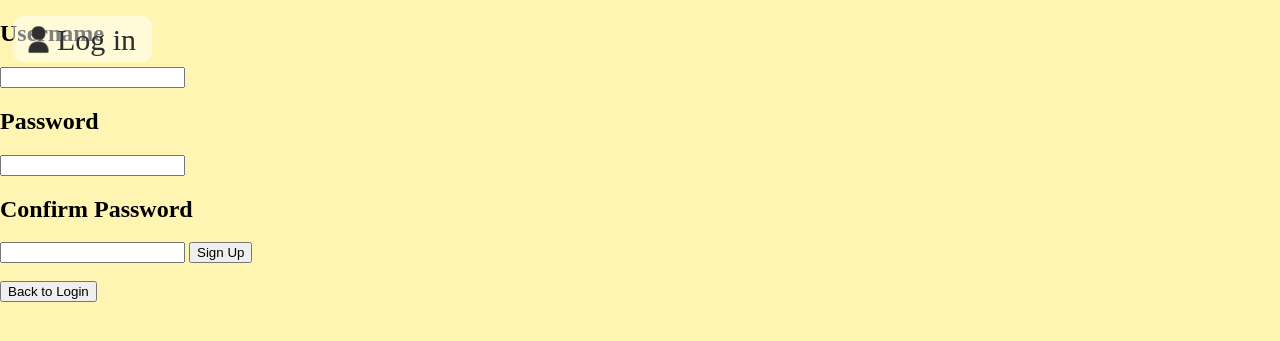
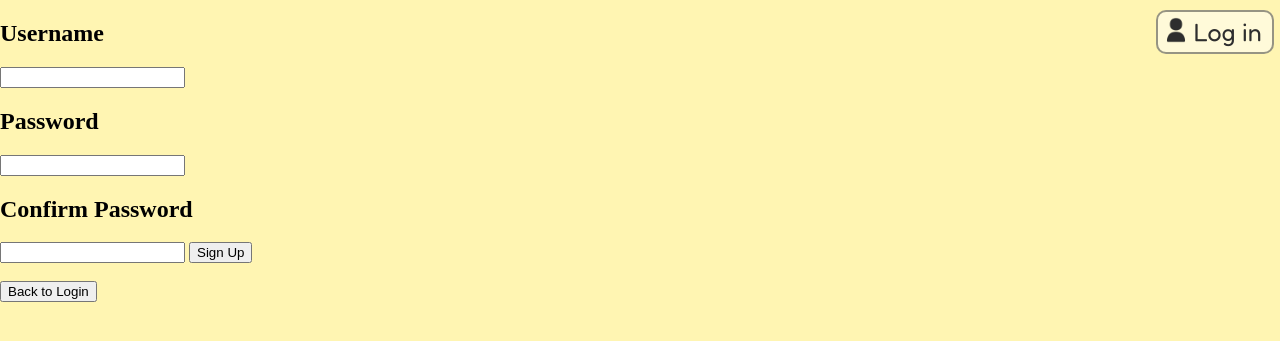
Before and after one commit to SeaPolecat/wise-cat-cafe-fullstack, a Flask app: page /signup in a window 1280 px wide. Shown: the top 341 px of the page. Run offline with Flask 3, Linux system fonts and the light colour scheme.

Commit message:
restyled the log in/out buttons to be smaller and go on the right side instead

```diff
--- a/static/css/base.css
+++ b/static/css/base.css
@@ -10,6 +10,8 @@ on every page
     --dark-pee: #f7edae;
     --darker-pee: #e8dea0;
     --brown: #40290b;
+    --translucent-gray: rgba(255, 255, 255, 0.5);
+    --translucent-dark-gray: rgba(46, 46, 46, 0.5); /* #2e2e2e */
     --dark-gray: rgb(0, 0, 0, 0.5); /* #404040 */
     --light-gradient-blue: #ccf3ff;
     --dark-gradient-blue: #8ae3ff;
@@ -25,53 +27,53 @@ body {
     background: var(--faint-pee);
 }
 
-button.login-button {
+button#login-button {
     position: absolute;
-    display: block;
-    top: 2vh;
-    left: 1vw;
-    background: rgba(255, 255, 255, 0.5);
-    border: none;
+    display: flex;
+    top: 1.3vh;
+    right: 0.5vw;
+    padding: 5px 5px 5px 5px;
+    background: var(--translucent-gray);
+    border: solid 2px var(--translucent-dark-gray);
     border-radius: 10px;
     transition: 0.2s;
 }
 
-button.login-button:hover {
+button#login-button:hover {
     background: white;
 }
 
-img.login-img {
-    position: static;
+img#login-img {
+    position: relative;
     display: inline-block;
-    width: 2.3vw;
-    padding: 8px 0 0 5px;
+    width: 2vw;
+    height: 2vw;
 }
 
-h1.login-h1 {
+h1#login-h1 {
     position: relative;
     display: inline-block;
-    top: -0.55vh;
     margin: 0;
-    padding: 0 10px 0 0;
-    font: 30px "capriola";
+    padding: 0 5px 0 5px;
+    font: 25px var(--font);
     color: #2e2e2e;
 }
 
-button.logout-button {
+button#logout-button {
     position: absolute;
-    display: block;
-    top: 9.5vh;
-    left: 1vw;
+    display: flex;
+    top: 8vh;
+    right: 0.5vw;
     margin: 0;
-    padding: 5px 10px 5px 10px;
-    font: 20px "capriola";
+    padding: 5px 8px 5px 8px;
+    font: 18px var(--font);
     color: #1A1A2E;
-    background: rgba(255, 255, 255, 0.5);
-    border: solid 2px rgba(46, 46, 46, 0.5); /* #2e2e2e */
+    background: var(--translucent-gray);
+    border: solid 2px var(--translucent-dark-gray);
     border-radius: 8px;
     transition: 0.2s;
 }
 
-button.logout-button:hover {
+button#logout-button:hover {
     background: white;
 }
--- a/templates/base.html
+++ b/templates/base.html
@@ -16,20 +16,18 @@
     {% block body %}{% endblock %}
 
     <form action="/login" method="GET">
-        <button class="login-button"
-        {% if current_user.is_authenticated %} style="pointer-events:none" {% endif %}>
+        <button id="login-button" {% if current_user.is_authenticated %} style="pointer-events:none" {% endif %}>
 
-            <img class="login-img" src="{{ url_for('static', filename='images/user.png') }}">
+            <img id="login-img" src="{{ url_for('static', filename='images/user.png') }}">
 
-            <h1 class="login-h1">
+            <h1 id="login-h1">
                 {% if current_user.is_authenticated %} {{ current_user.username }} {% else %} Log in {% endif %}
             </h1>
         </button>
     </form>
 
     <form action="/logout" method="GET"">
-        <button class="logout-button"
-        {% if not current_user.is_authenticated %} style="display:none" {% endif %}>Log out</button>
+        <button id="logout-button" {% if not current_user.is_authenticated %} style="display:none" {% endif %}>Log out</button>
     </form>
 </body>
 </html>
```
